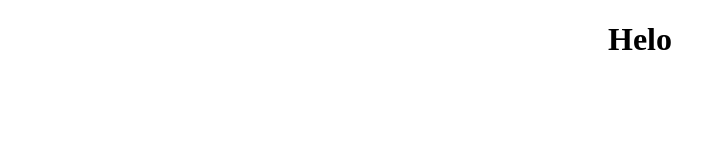
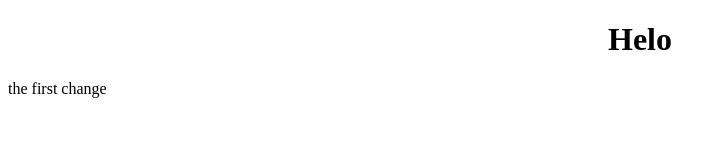
Before and after one commit to amirhossein226/For-W3s, a plain HTML site: page index.html in a window 1280 px wide. Shown: the whole page, without its empty margins (0-725 px from the left). Drawn offline with Linux system fonts and the light colour scheme.

Commit message:
first paragraph added to index.html

```diff
--- a/index.html
+++ b/index.html
@@ -10,5 +10,7 @@
 	<body>
 
 		<h1 style="text-align:center;">Helo</h1>
+
+		<p>the first change</p>
 	</body>
 </html>
```
